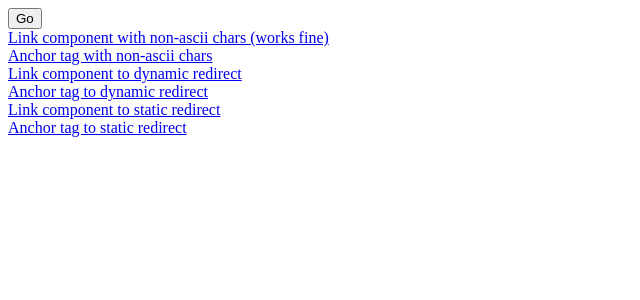
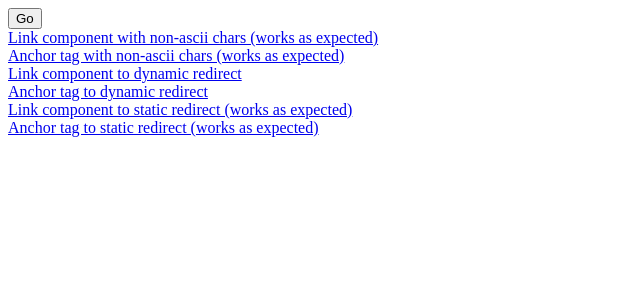
Before and after one commit to tom-sherman/nextjs-non-ascii-header-bug, a Next.js app: page / in a window 1280 px wide. Shown: the top 300 px of the page, without its empty margins (0-640 px from the left). Built offline with nearby package versions, Linux system fonts and the light colour scheme.

Commit message:
Clarify link and anchor tag labels for expected behavior

```diff
--- a/app/page.tsx
+++ b/app/page.tsx
@@ -13,18 +13,22 @@ export default function Home() {
       <button>Go</button>
       <br />
       <Link href="/mañana">
-        Link component with non-ascii chars (works fine)
+        Link component with non-ascii chars (works as expected)
       </Link>
       <br />
-      <a href="/mañana">Anchor tag with non-ascii chars</a>
+      <a href="/mañana">Anchor tag with non-ascii chars (works as expected)</a>
       <br />
       <Link href="/dynamic-redirect">Link component to dynamic redirect</Link>
       <br />
       <a href="/dynamic-redirect">Anchor tag to dynamic redirect</a>
       <br />
-      <Link href="/static-redirect">Link component to static redirect</Link>
+      <Link href="/static-redirect">
+        Link component to static redirect (works as expected)
+      </Link>
       <br />
-      <a href="/static-redirect">Anchor tag to static redirect</a>
+      <a href="/static-redirect">
+        Anchor tag to static redirect (works as expected)
+      </a>
     </form>
   );
 }
```
